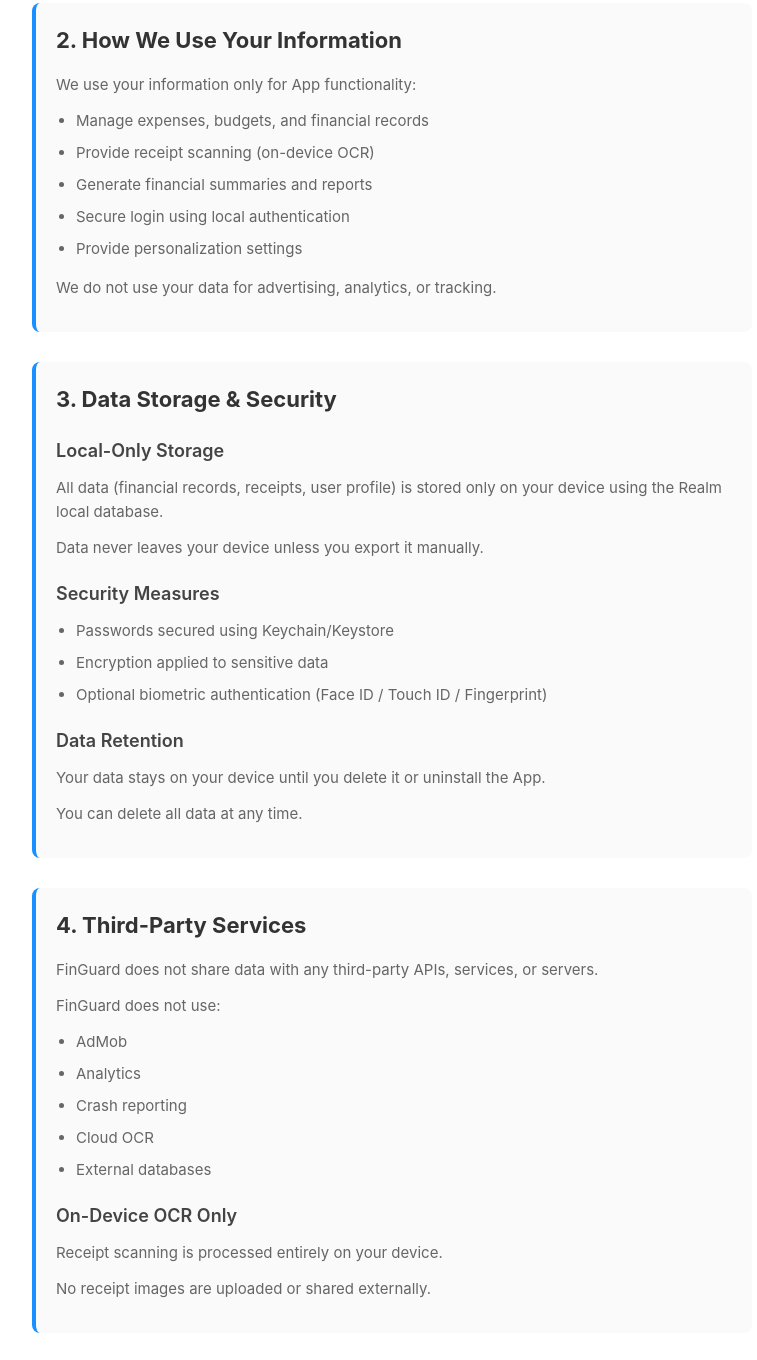
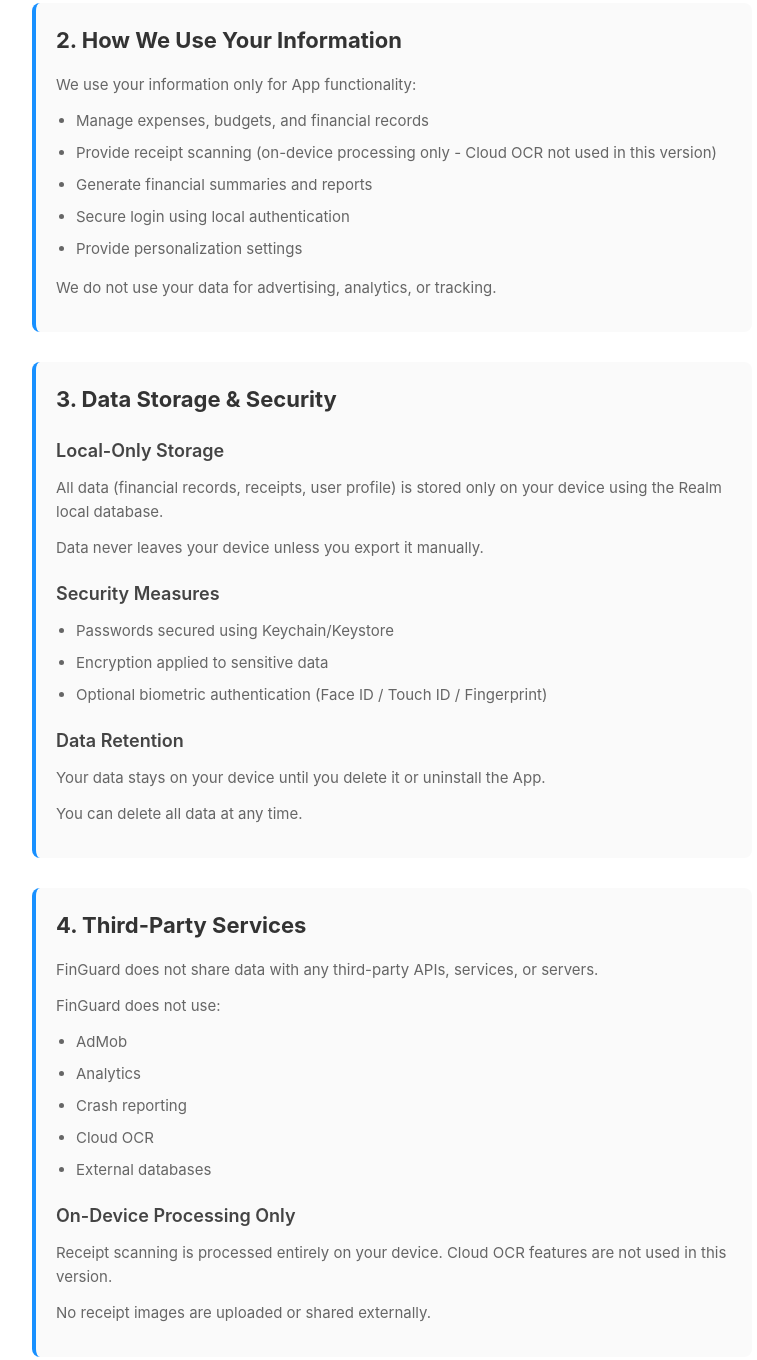
Before and after one commit to Madhivanan/finguard-privacy-policy, a plain HTML site: page index.html in a window 1280 px wide. Shown: the part 1169-2529 px from the top of the page, without its empty margins (248-1005 px from the left). Drawn offline with Linux system fonts and the light colour scheme.

Commit message:
Clarify receipt scanning and OCR processing details

```diff
--- a/index.html
+++ b/index.html
@@ -196,7 +196,7 @@
             </p>
             <ul>
                 <li>Manage expenses, budgets, and financial records</li>
-                <li>Provide receipt scanning (on-device OCR)</li>
+                <li>Provide receipt scanning (on-device processing only - Cloud OCR not used in this version)</li>
                 <li>Generate financial summaries and reports</li>
                 <li>Secure login using local authentication</li>
                 <li>Provide personalization settings</li>
@@ -248,9 +248,9 @@
                 <li>External databases</li>
             </ul>
 
-            <h3>On-Device OCR Only</h3>
+            <h3>On-Device Processing Only</h3>
             <p>
-                Receipt scanning is processed entirely on your device.
+                Receipt scanning is processed entirely on your device. Cloud OCR features are not used in this version.
             </p>
             <p>
                 No receipt images are uploaded or shared externally.
```
